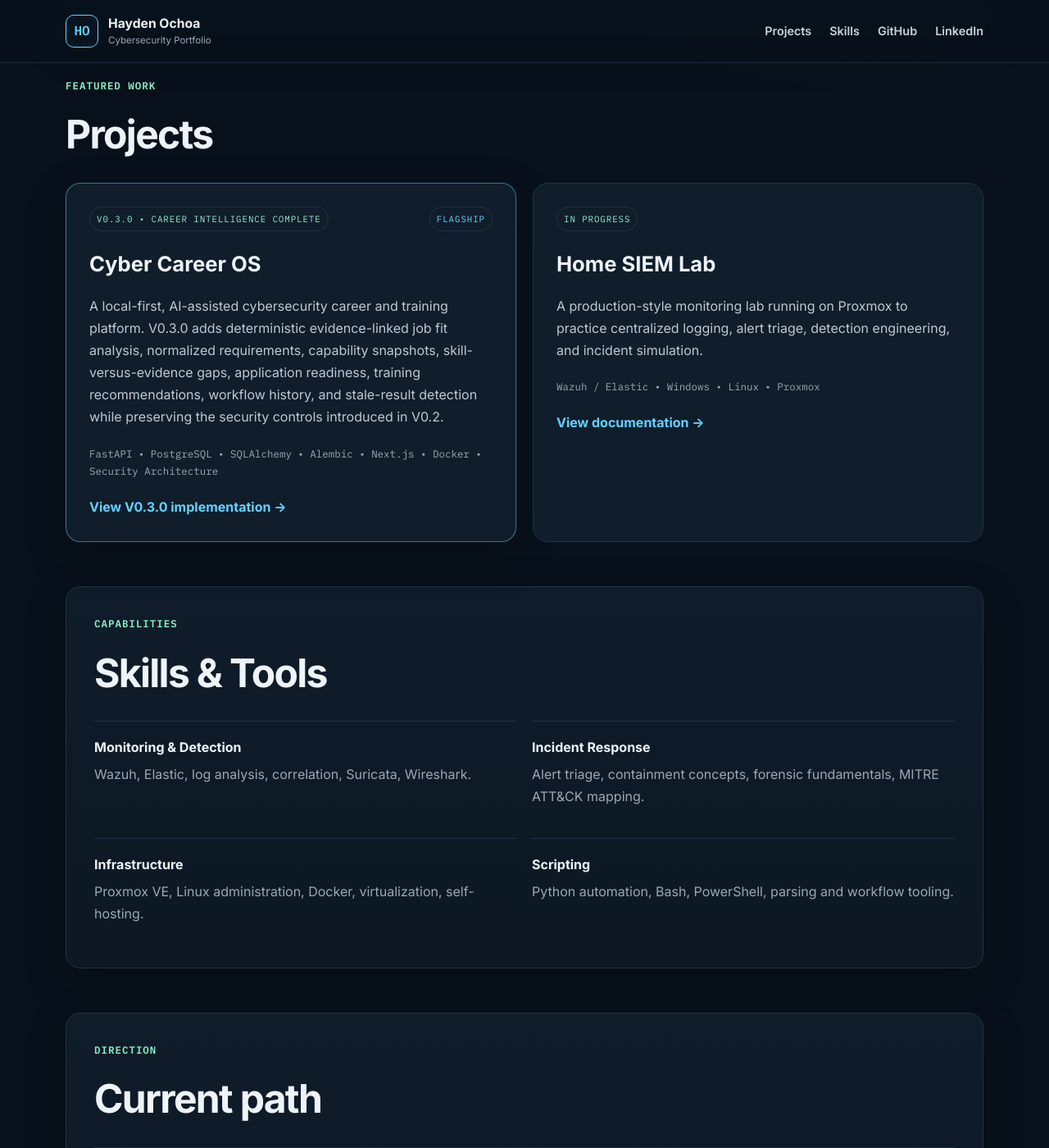
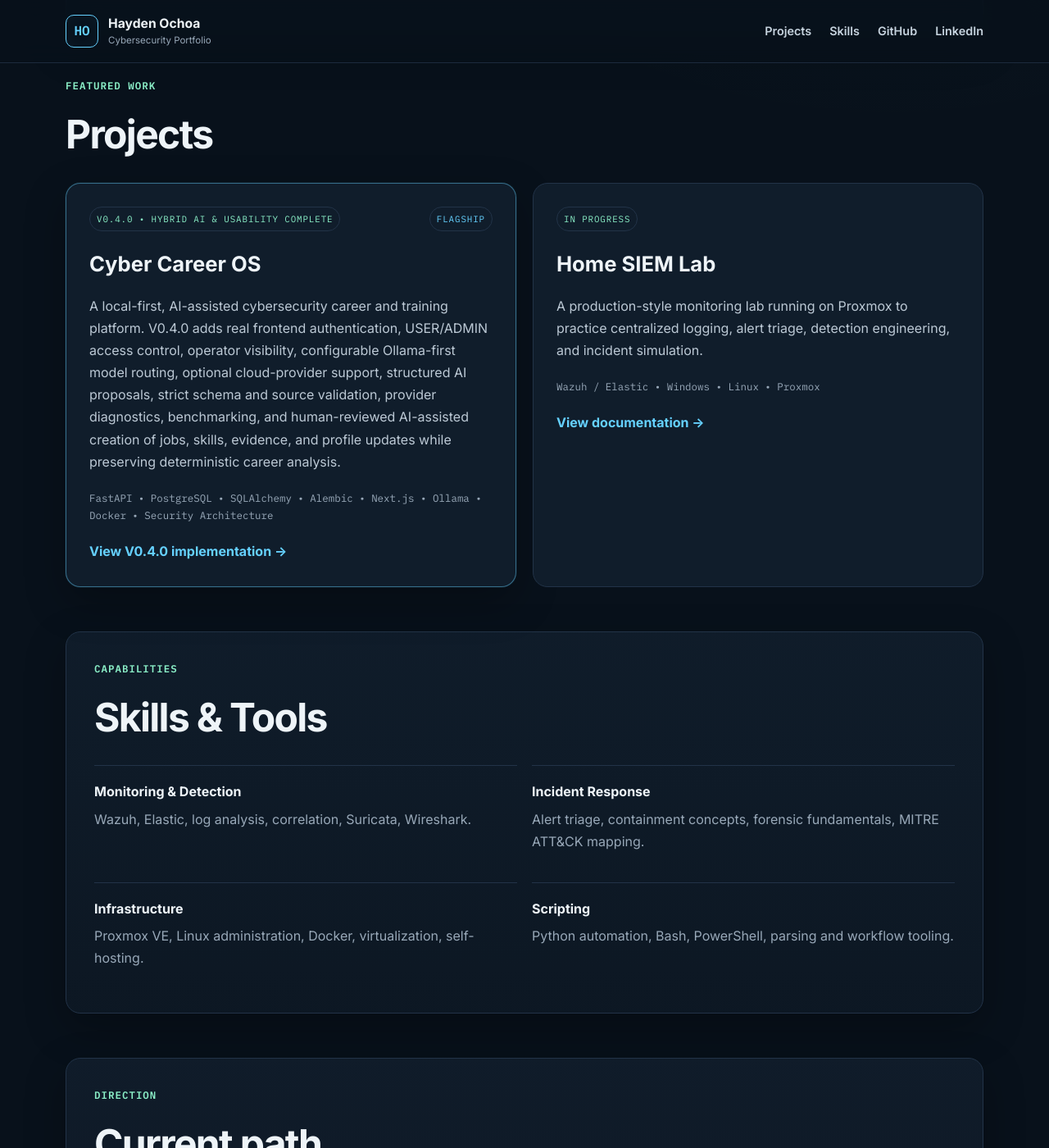
Before and after one commit to corruptcosmo/novasecure.github.io, a Jekyll site: the page built from index.md, in a window 1280 px wide and 1400 px high, scrolled down 1015 px. Shown: the whole window at 82% size. Built offline with Jekyll 4.4.1, drawn with Linux system fonts in a browser that asks for light colours; some of the changed text lies outside the part shown.

Commit message:
Update Cyber Career OS portfolio for V0.4.0 release

```diff
--- a/index.md
+++ b/index.md
@@ -27,13 +27,13 @@ title: Hayden Ochoa | Cybersecurity Portfolio
   <div class="project-grid">
     <article class="project-card flagship">
       <div class="project-meta">
-        <span class="status">V0.3.0 • CAREER INTELLIGENCE COMPLETE</span>
+        <span class="status">V0.4.0 • HYBRID AI & USABILITY COMPLETE</span>
         <span class="tag">FLAGSHIP</span>
       </div>
       <h3>Cyber Career OS</h3>
-      <p>A local-first, AI-assisted cybersecurity career and training platform. V0.3.0 adds deterministic evidence-linked job fit analysis, normalized requirements, capability snapshots, skill-versus-evidence gaps, application readiness, training recommendations, workflow history, and stale-result detection while preserving the security controls introduced in V0.2.</p>
-      <div class="stack-list">FastAPI • PostgreSQL • SQLAlchemy • Alembic • Next.js • Docker • Security Architecture</div>
-      <a class="text-link" href="{{ '/projects/cyber-career-os/' | relative_url }}">View V0.3.0 implementation →</a>
+      <p>A local-first, AI-assisted cybersecurity career and training platform. V0.4.0 adds real frontend authentication, USER/ADMIN access control, operator visibility, configurable Ollama-first model routing, optional cloud-provider support, structured AI proposals, strict schema and source validation, provider diagnostics, benchmarking, and human-reviewed AI-assisted creation of jobs, skills, evidence, and profile updates while preserving deterministic career analysis.</p>
+      <div class="stack-list">FastAPI • PostgreSQL • SQLAlchemy • Alembic • Next.js • Ollama • Docker • Security Architecture</div>
+      <a class="text-link" href="{{ '/projects/cyber-career-os/' | relative_url }}">View V0.4.0 implementation →</a>
     </article>
 
     <article class="project-card">
@@ -63,8 +63,8 @@ title: Hayden Ochoa | Cybersecurity Portfolio
   <div class="section-kicker">DIRECTION</div>
   <h2>Current path</h2>
   <div class="timeline">
-    <div><strong>Now</strong><span>Build Cyber Career OS Indev V0.4: hybrid local/cloud AI, real frontend authentication, assisted data entry, provider benchmarking, and a friendlier operator experience.</span></div>
-    <div><strong>Next</strong><span>Land an entry-level SOC, security analyst, NOC, or infrastructure role.</span></div>
+    <div><strong>Now</strong><span>Build Cyber Career OS V0.4.1 “Herobrine”: a Windows launcher/runtime supervisor and an owner-level developer role for safe day-to-day testing without weakening audit or policy controls.</span></div>
+    <div><strong>Next</strong><span>Continue toward Infdev V0.5 career automation and job-intake workflows, while pursuing an entry-level SOC, security analyst, NOC, or infrastructure role.</span></div>
     <div><strong>Long term</strong><span>Grow into incident response, detection engineering, and defensive security engineering.</span></div>
   </div>
 </section>
```
